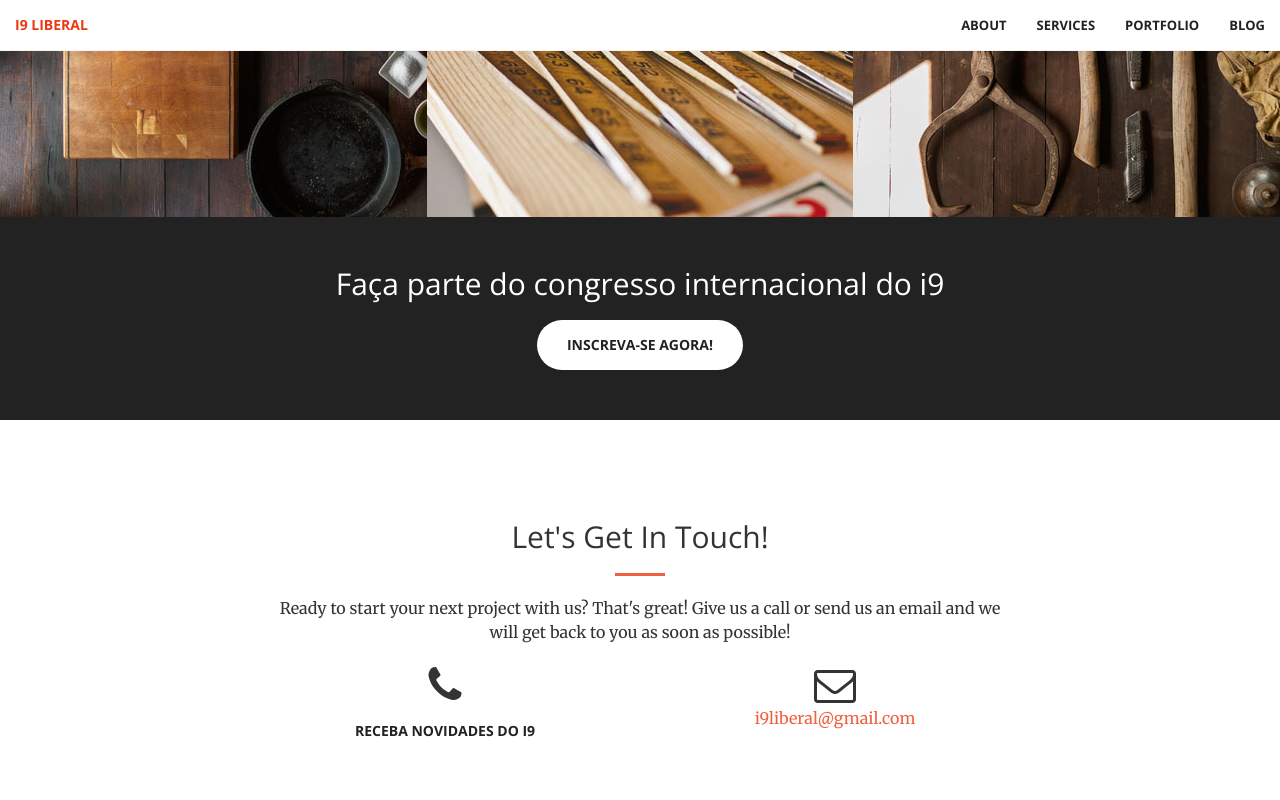
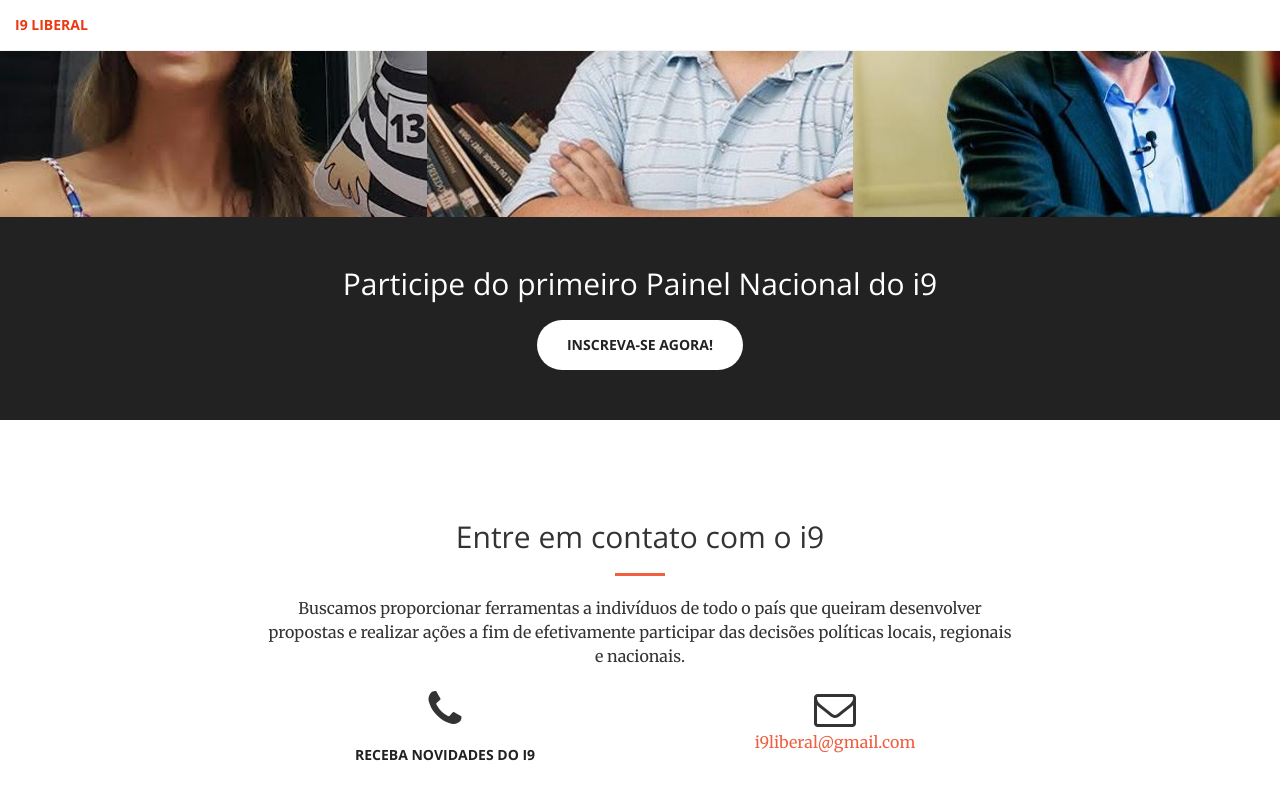
Before and after one commit to gustavolima/i9liberal, a Jekyll site: the page built from index.html, in a window 1280 px wide and 900 px high, scrolled down 2284 px. Shown: the top 800 px of the window. Built offline with Jekyll 4.4.1, drawn with Linux system fonts in a browser that asks for light colours; some of the changed text lies outside the part shown.

Commit message:
many enhancements

```diff
--- a/_layouts/default.html
+++ b/_layouts/default.html
@@ -35,7 +35,7 @@
 					<a class="navbar-brand page-scroll" href="/">i9 Liberal</a>
 				</div>
 				<!-- Collect the nav links, forms, and other content for toggling -->
-				<div class="collapse navbar-collapse" id="bs-example-navbar-collapse-1">
+				<!-- <div class="collapse navbar-collapse" id="bs-example-navbar-collapse-1">
 					<ul class="nav navbar-nav navbar-right">
 						<li>
 							<a href="about.html">About</a>
@@ -50,7 +50,7 @@
 							<a href="blog.html">Blog</a>
 						</li>
 					</ul>
-				</div>
+				</div> -->
 				<!-- /.navbar-collapse -->
 			</div>
 			<!-- /.container-fluid -->
@@ -60,9 +60,9 @@
 		  <div class="container">
 		    <div class="row">
 		      <div class="col-lg-8 col-lg-offset-2 text-center">
-		        <h2 class="section-heading">Let's Get In Touch!</h2>
+		        <h2 class="section-heading">Entre em contato com o i9</h2>
 		        <hr class="primary">
-		        <p>Ready to start your next project with us? That's great! Give us a call or send us an email and we will get back to you as soon as possible!</p>
+		        <p>Buscamos proporcionar ferramentas a indivíduos de todo o país que queiram desenvolver propostas e realizar ações a fim de efetivamente participar das decisões políticas locais, regionais e nacionais.</p>
 		      </div>
 		      <div class="col-lg-4 col-lg-offset-2 text-center">
 		        <i class="fa fa-phone fa-3x sr-contact"></i>
--- a/index.html
+++ b/index.html
@@ -1,6 +1,6 @@
 ---
 layout: default
-title: i9 Liberal
+title: "Primeiro Painel i9: Os Liberais e o Brasil Pós Impeachment"
 ---
 <!-- <header>
 	<div class="header-content">
@@ -25,10 +25,11 @@
 <header>
   <div class="header-content">
     <div class="header-content-inner">
-      <h1 id="homeHeading">Os liberais e o pós impeachment</h1>
+      <h1 id="homeHeading">Primeiro painel i9</h1>
       <hr>
-      <p>Congresso ...</p>
-      <a href="#about" class="btn btn-primary btn-xl page-scroll">Conheça mais</a>
+      <h1 id="homeHeading">Os Liberais e o Brasil Pós Impeachment</h1>
+      <p></p>
+      <a href="#about" class="btn btn-primary btn-xl page-scroll">saiba mais sobre o evento</a>
     </div>
   </div>
 </header>
@@ -37,12 +38,12 @@
   <div class="container">
     <div class="row">
       <div class="col-lg-8 col-lg-offset-2 text-center">
-        <h2 class="section-heading">Junte-se ao i9 Brasil!</h2>
+        <h2 class="section-heading">Inscreva-se para o evento</h2>
         <hr class="light">
         <p class="text-faded">Proporcionar ferramentas a indivíduos de todo o país que queiram desenvolver propostas e realizar ações a fim de efetivamente participar das decisões políticas locais, regionais e nacionais.
         </p>
         <!-- <a href="#services" class="page-scroll btn btn-default btn-xl sr-button">Get Started!</a> -->
-        <a class="btn btn-default btn-xl sr-button" href="http://www.sympla.com.br/">Inscreva-se</a>
+        <a class="btn btn-default btn-xl sr-button" target="_blank" href="http://www.sympla.com.br/event/preview/96134"">Inscreva-se</a>
       </div>
     </div>
   </div>
@@ -52,7 +53,7 @@
   <div class="container">
     <div class="row">
       <div class="col-lg-12 text-center">
-        <h2 class="section-heading">Paineis do evento</h2>
+        <h2 class="section-heading">Paineis</h2>
         <hr class="primary">
       </div>
     </div>
@@ -89,7 +90,7 @@
     <div class="row no-gutter popup-gallery">
       <div class="col-lg-4 col-sm-6">
         <a href="https://www.facebook.com/confianovo" class="portfolio-box">
-          <img src="img/portfolio/1.jpg" alt="" />
+          <img src="img/portfolio/beate_forbriger.jpg" alt="" />
           <div class="portfolio-box-caption">
             <div class="portfolio-box-caption-content">
               <div class="project-category text-faded">
@@ -104,7 +105,7 @@
       </div>
       <div class="col-lg-4 col-sm-6">
         <a href="http://veja.abril.com.br/blog/felipe-moura-brasil/files/2014/07/marcelo-freix-o-intocavel.png" class="portfolio-box">
-          <img src="img/portfolio/hb.jpg" alt="" />
+          <img src="img/portfolio/helio_beltrao.jpg" alt="" />
           <div class="portfolio-box-caption">
             <div class="portfolio-box-caption-content">
               <div class="project-category text-faded">
@@ -119,7 +120,7 @@
       </div>
         <div class="col-lg-4 col-sm-6">
           <a href="https://youtu.be/1oaCNcXPbZk" class="portfolio-box">
-            <img src="img/portfolio/3.jpg" alt="" />
+            <img src="img/portfolio/alexandre_borges.jpg" alt="" />
             <div class="portfolio-box-caption">
               <div class="portfolio-box-caption-content">
                 <div class="project-category text-faded">
@@ -134,7 +135,7 @@
         </div>
         <div class="col-lg-4 col-sm-6">
           <a href="http://ghiraldelli.pro.br/wp-content/uploads/manisfestacao-20.jpg" class="portfolio-box">
-            <img src="img/portfolio/4.jpg" alt="" />
+            <img src="img/portfolio/priscilla_chammas.jpg" alt="" />
             <div class="portfolio-box-caption">
               <div class="portfolio-box-caption-content">
                 <div class="project-category text-faded">
@@ -149,7 +150,7 @@
         </div>
         <div class="col-lg-4 col-sm-6">
           <a href="https://www.google.com/maps/d/viewer?mid=1jspdZDXb-UofzoicpfxUlV4X0rk" class="portfolio-box">
-            <img src="img/portfolio/5.jpg" alt="" />
+            <img src="img/portfolio/bernardo_santoro.jpg" alt="" />
             <div class="portfolio-box-caption">
               <div class="portfolio-box-caption-content">
                 <div class="project-category text-faded">
@@ -164,7 +165,7 @@
         </div>
         <div class="col-lg-4 col-sm-6">
           <a href="https://www.youtube.com/watch?v=d5gDSjHQNz8&list=PLdUgyMcaUpO50vUmO6OEcBRbFDYA0Y6f3" class="portfolio-box">
-            <img src="img/portfolio/6.jpg" alt="" />
+            <img src="img/portfolio/fabio_ostermann.jpg" alt="" />
             <div class="portfolio-box-caption">
               <div class="portfolio-box-caption-content">
                 <div class="project-category text-faded">
@@ -184,8 +185,8 @@
 <aside class="bg-dark">
   <div class="container text-center">
     <div class="call-to-action">
-      <h2>Faça parte do congresso internacional do i9</h2>
-      <a class="btn btn-default btn-xl sr-button" href="http://www.sympla.com.br/">Inscreva-se Agora!</a>
+      <h2>Participe do primeiro Painel Nacional do i9</h2>
+      <a class="btn btn-default btn-xl sr-button" target="_blank" href="http://www.sympla.com.br/event/preview/96134">Inscreva-se Agora!</a>
     </div>
   </div>
 </aside>
```
Also changed, not shown: img/portfolio/1.jpg (deleted), img/portfolio/3.jpg (deleted), img/portfolio/4.jpg (deleted), img/portfolio/5.jpg (deleted), img/portfolio/6.jpg (deleted), img/portfolio/alexandre_borges.jpg (added), img/portfolio/beate_forbriger.jpg (added), img/portfolio/bernardo_santoro.jpg (added), img/portfolio/fabio_ostermann.jpg (added), img/portfolio/helio_beltrao.jpg (renamed from img/portfolio/hb.jpg), img/portfolio/priscilla_chammas.jpg (added).
